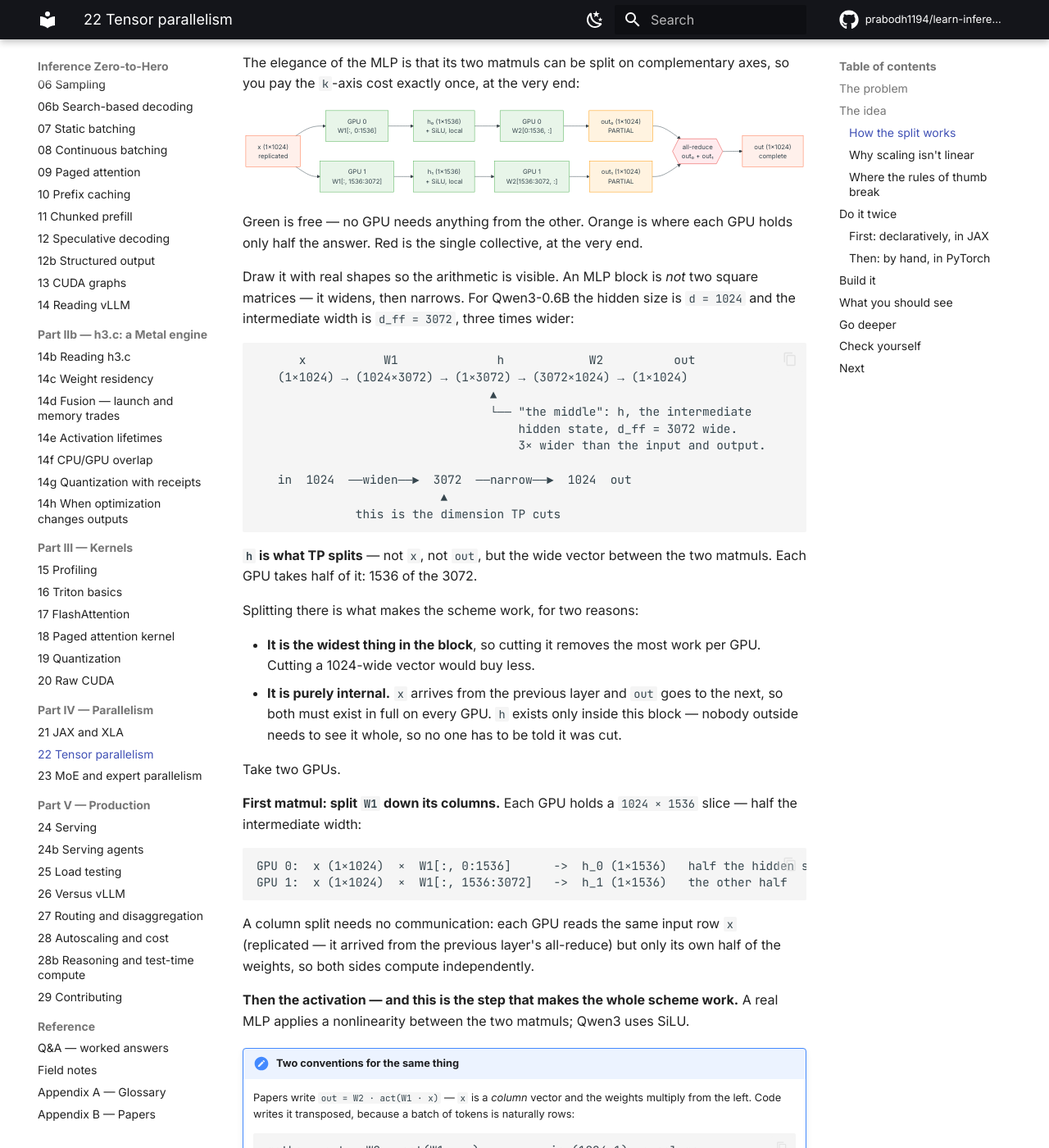
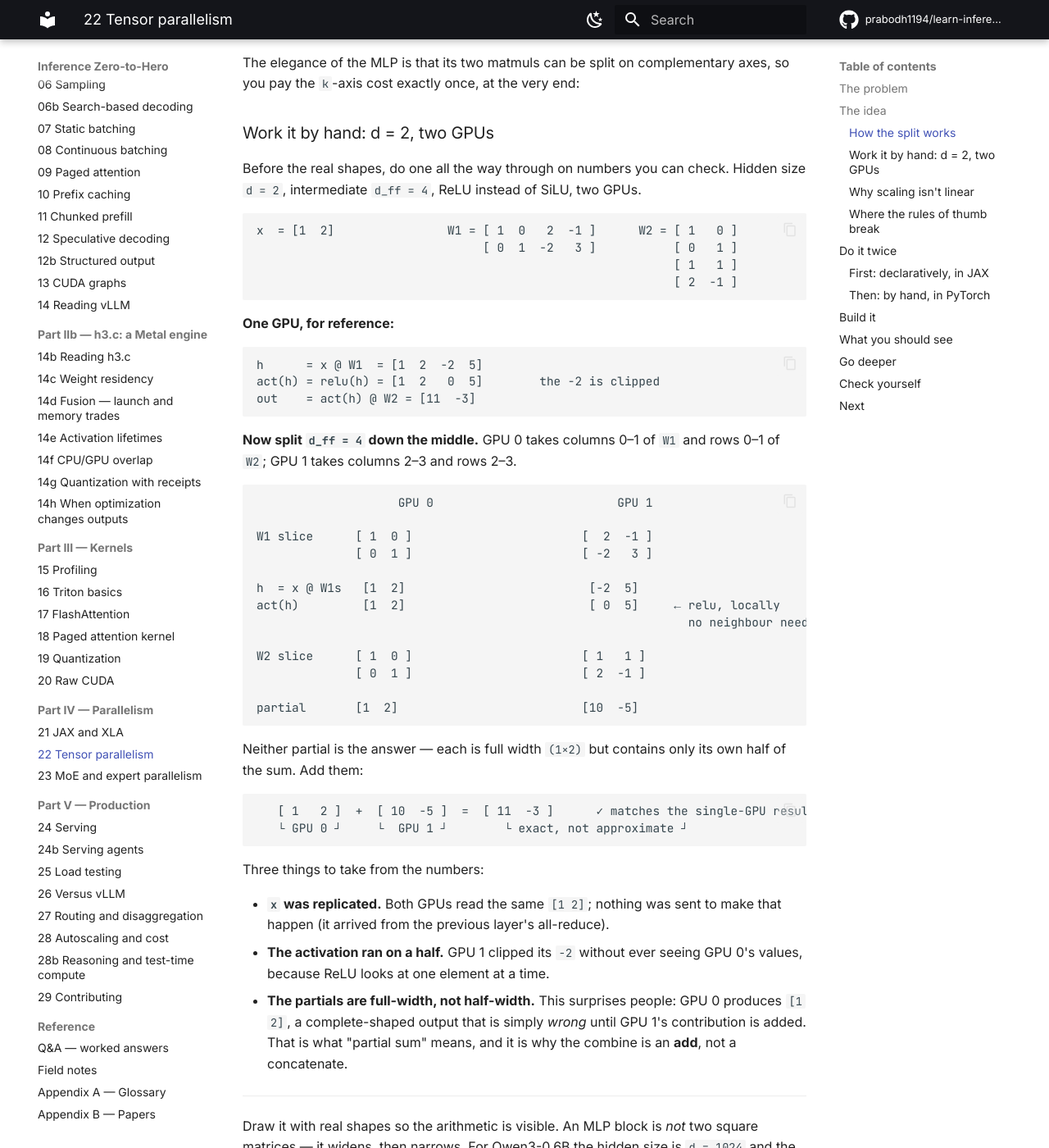
Before and after one commit to prabodh1194/learn-inference, an MkDocs documentation site: the page built from book/22-tensor-parallelism.md, in a window 1280 px wide and 1400 px high, scrolled down 3152 px. Shown: the whole window at 82% size. Built offline with MkDocs 1.6.1 and Material for MkDocs 9.7.7, drawn with Linux system fonts in a browser that asks for light colours; comment, search, counter and statistics services are not loaded; some of the changed text lies outside the part shown.

Commit message:
book: L22 -- replace the decorative mermaid diagram with a d=2 worked example; collapse repetition
Two problems, both from adding content without re-reading the whole.

1. The mermaid diagram was decorative. It restated shapes the text already gave,
   in colour, and taught nothing new. Replaced with what was actually missing: a
   full TP matmul on numbers small enough to check by hand.

   d = 2, d_ff = 4, ReLU, two GPUs.
     one GPU:  h = [1 2 -2 5] -> relu -> [1 2 0 5] -> out = [11 -3]
     GPU 0:    partial [1  2]
     GPU 1:    partial [10 -5]      (its -2 clipped locally by relu)
     sum    =  [11 -3]              exact match

   Chosen so the activation visibly does work on a half (GPU 1 clips a negative
   without seeing GPU 0's values) and so the partials are full-width -- which is
   the point readers miss: GPU 0 emits a complete-SHAPED [1 2] that is simply
   wrong until GPU 1's is added. That is why the combine is an add, not a
   concatenate.

2. Repetition introduced across the last several commits:
   - the widen/narrow shape chain appeared twice within 60 lines; cut the second
     (added with the convention note) and pointed it at the first
   - the Sigma_k splitting derivation restated, with different widths, the k-axis
     argument now made at the top of the section and demonstrated numerically by
     the toy example; collapsed to two lines referring back

Numbers verified programmatically.

Co-Authored-By: Claude Opus 5 <noreply@anthropic.com>

````diff
--- a/book/22-tensor-parallelism.md
+++ b/book/22-tensor-parallelism.md
@@ -160,34 +160,65 @@ Splitting along `j` is free because the columns never interact. Splitting along
 The elegance of the MLP is that its two matmuls can be split on complementary
 axes, so you pay the `k`-axis cost exactly once, at the very end:
 
-```mermaid
-graph LR
-    X["x&nbsp;(1×1024)<br/>replicated"] --> G0C["GPU 0<br/>W1[:, 0:1536]"]
-    X --> G1C["GPU 1<br/>W1[:, 1536:3072]"]
+### Work it by hand: d = 2, two GPUs
 
-    G0C --> H0["h₀ (1×1536)<br/>+ SiLU, local"]
-    G1C --> H1["h₁ (1×1536)<br/>+ SiLU, local"]
+Before the real shapes, do one all the way through on numbers you can check.
+Hidden size `d = 2`, intermediate `d_ff = 4`, ReLU instead of SiLU, two GPUs.
 
-    H0 --> G0R["GPU 0<br/>W2[0:1536, :]"]
-    H1 --> G1R["GPU 1<br/>W2[1536:3072, :]"]
-
-    G0R --> P0["out₀ (1×1024)<br/>PARTIAL"]
-    G1R --> P1["out₁ (1×1024)<br/>PARTIAL"]
-
-    P0 --> AR{{"all-reduce<br/>out₀ + out₁"}}
-    P1 --> AR
-    AR --> OUT["out (1×1024)<br/>complete"]
-
-    classDef free fill:#e8f5e9,stroke:#4caf50
-    classDef part fill:#fff3e0,stroke:#ff9800
-    classDef comm fill:#ffebee,stroke:#e53935
-    class G0C,G1C,H0,H1,G0R,G1R free
-    class P0,P1 part
-    class AR comm
+```
+x  = [1  2]                W1 = [ 1  0   2  -1 ]      W2 = [ 1   0 ]
+                                [ 0  1  -2   3 ]           [ 0   1 ]
+                                                           [ 1   1 ]
+                                                           [ 2  -1 ]
 ```
 
-Green is free — no GPU needs anything from the other. Orange is where each GPU
-holds only half the answer. Red is the single collective, at the very end.
+**One GPU, for reference:**
+
+```
+h      = x @ W1  = [1  2  -2  5]
+act(h) = relu(h) = [1  2   0  5]        the -2 is clipped
+out    = act(h) @ W2 = [11  -3]
+```
+
+**Now split `d_ff = 4` down the middle.** GPU 0 takes columns 0–1 of `W1` and
+rows 0–1 of `W2`; GPU 1 takes columns 2–3 and rows 2–3.
+
+```
+                    GPU 0                          GPU 1
+
+W1 slice      [ 1  0 ]                        [  2  -1 ]
+              [ 0  1 ]                        [ -2   3 ]
+
+h  = x @ W1s   [1  2]                          [-2  5]
+act(h)         [1  2]                          [ 0  5]     ← relu, locally
+                                                             no neighbour needed
+
+W2 slice      [ 1  0 ]                        [ 1   1 ]
+              [ 0  1 ]                        [ 2  -1 ]
+
+partial       [1  2]                          [10  -5]
+```
+
+Neither partial is the answer — each is full width `(1×2)` but contains only
+its own half of the sum. Add them:
+
+```
+   [ 1   2 ]  +  [ 10  -5 ]  =  [ 11  -3 ]      ✓ matches the single-GPU result
+   └ GPU 0 ┘     └  GPU 1 ┘        └ exact, not approximate ┘
+```
+
+Three things to take from the numbers:
+
+- **`x` was replicated.** Both GPUs read the same `[1 2]`; nothing was sent to
+  make that happen (it arrived from the previous layer's all-reduce).
+- **The activation ran on a half.** GPU 1 clipped its `-2` without ever seeing
+  GPU 0's values, because ReLU looks at one element at a time.
+- **The partials are full-width, not half-width.** This surprises people: GPU 0
+  produces `[1 2]`, a complete-shaped output that is simply *wrong* until GPU 1's
+  contribution is added. That is what "partial sum" means, and it is why the
+  combine is an **add**, not a concatenate.
+
+---
 
 Draw it with real shapes so the arithmetic is visible. An MLP block is *not*
 two square matrices — it widens, then narrows. For Qwen3-0.6B the hidden size
@@ -247,22 +278,7 @@ A real MLP applies a nonlinearity between the two matmuls; Qwen3 uses SiLU.
 
     Identical operation, mirrored notation. **This lecture uses the code
     convention** — `x @ W1` — because that is what you will type and what the
-    shapes below assume.
-
-So the block runs: widen, activate, narrow.
-
-```
-   x  (1×1024)
-     │  @ W1  (1024×3072)
-     ▼
-   h  (1×3072)          ← "the middle", the wide one
-     │  act(·)          ← elementwise, shape unchanged
-     ▼
-   act(h)  (1×3072)
-     │  @ W2  (3072×1024)
-     ▼
-   out (1×1024)
-```
+    shapes above assume.
 
 If the
 activation needed the *whole* hidden state, the split would break here and you'd
@@ -298,20 +314,9 @@ GPU 1:  act(h_1) (1×1536)  ×  W2[1536:3072, :]   ->  out_1 (1×1024)  partial
                               out = out_0 + out_1    (1×1024)
 ```
 
-Why summing partials is exactly right: a matrix product is a sum over the shared
-inner dimension, and splitting that dimension splits the sum into two groups of
-terms. Writing out one output element `j`:
-
-```
-full:    out[j]  =  Σ over k = 0..3071   act(h)[k] · W2[k, j]
-
-split:   out_0[j] = Σ over k = 0..1535   act(h)[k] · W2[k, j]
-         out_1[j] = Σ over k = 1536..3071 act(h)[k] · W2[k, j]
-
-         out_0[j] + out_1[j] = Σ over k = 0..3071  =  out[j]   ✓
-```
-
-Every term appears exactly once, in exactly one group. So `out_0 + out_1` equals
+This is the `k`-axis split from the start of the section, now with real widths:
+`Σ_k` runs over 0..3071, GPU 0 owns the terms for k = 0..1535 and GPU 1 the rest.
+Every term appears exactly once, in exactly one group, so `out_0 + out_1` equals
 the full result **algebraically exactly** — the all-reduce is correct, not an
 approximation. And that is why a column-then-row pair needs only *one*
 all-reduce: the two matmuls hand the split to each other directly, the
````
